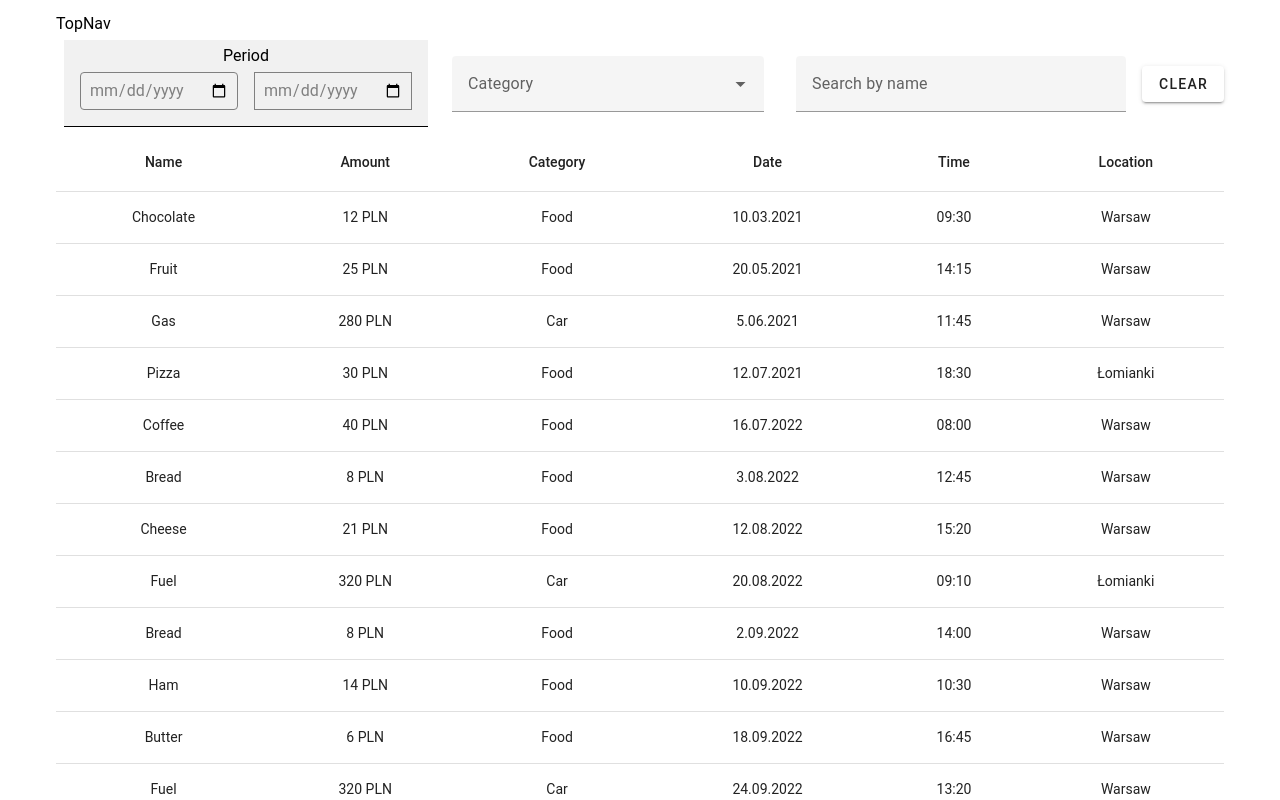
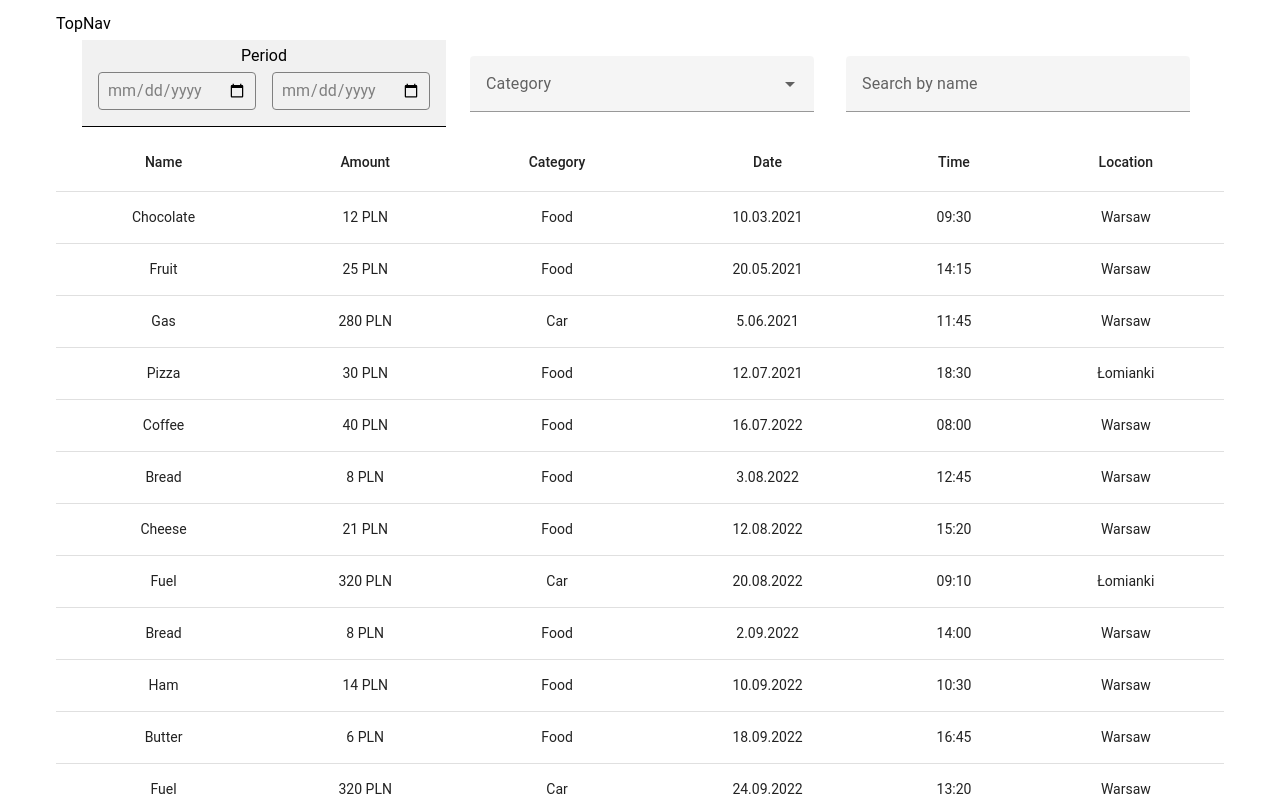
Before and after one commit to Jinpai666/expenses-viewer, a Vue app: page / in a window 1280 px wide. Shown: the top 800 px of the page. Built offline with nearby package versions, Linux system fonts and the light colour scheme.

Commit message:
style fixes

```diff
--- a/src/components/ExpensesTable.vue
+++ b/src/components/ExpensesTable.vue
@@ -1,30 +1,46 @@
 <template>
   <div>
     <div>
-      <v-form class="filters d-md-flex align-center justify-center">
-        <div class="filters__date-picker w-auto ma-2 pa-2 rounded-tse">
+      <v-form
+        class="filters d-md-flex align-center justify-center"
+      >
+        <div class="position-relative filters__date-picker w-auto ma-2 pa-2 rounded-tse">
           <div class="text-center">Period</div>
           <label>
             <span class="d-flex flex-wrap align-center justify-center">
-              <input class="ma-2 pa-2 rounded filters__date" type="date" v-model="startDate" />
-              <input class="ma-2 pa-2 filters__date" type="date" v-model="endDate" /></span
+              <input
+                class="ma-2 pa-2 rounded filters__date"
+                type="date"
+                v-model="startDate" />
+              <input
+                class="ma-2 pa-2 rounded filters__date"
+                type="date"
+                v-model="endDate" /></span
           ></label>
+          <v-btn
+            density="compact"
+            icon="mdi-close-circle"
+            class="position-absolute filters__button rounded-xl"
+            @click="clearDateFilters"
+            v-if="this.endDate || this.startDate"
+          ></v-btn>
         </div>
         <v-select
-            class=" w-auto  ma-2 pa-2"
+          class="w-auto ma-2 pa-2 filters__input"
           v-model="select"
           :items="['food', 'car']"
           label="Category"
+          clearable
         ></v-select>
         <v-text-field
-            class=" w-auto ma-2 pa-2"
+          class="w-auto ma-2 pa-2 filters__input"
           v-model="searchPhrase"
           :counter="20"
           label="Search by name"
           required
+          clearable
+
         ></v-text-field>
-        <v-btn @click="clearFilters">Clear</v-btn>
-
       </v-form>
       <v-table>
         <thead>
@@ -38,7 +54,11 @@
           </tr>
         </thead>
         <tbody>
-        <tr class="text-center" v-for="(item, idx) in filteredExpenses" :key="idx">
+          <tr
+            class="text-center"
+            v-for="(item, idx) in filteredExpenses"
+            :key="idx"
+          >
             <td>{{ formatString(item.name) }}</td>
             <td>{{ item.amount }} PLN</td>
             <td class="mobile-hidden">{{ formatString(item.category) }}</td>
@@ -52,9 +72,8 @@
   </div>
 </template>
 <style lang="scss">
-@import './expensesTable.scss';
-@import '@mdi/font/css/materialdesignicons.css';
-
+@import "./expensesTable.scss";
+@import "@mdi/font/css/materialdesignicons.css";
 </style>
 <script>
 import data from "../data/expenses.json";
@@ -72,26 +91,28 @@ export default {
       let filteredArray = this.expenses;
 
       if (this.select) {
-        filteredArray = filteredArray.filter(item => item.category === this.select);
+        filteredArray = filteredArray.filter(
+          (item) => item.category === this.select
+        );
       }
 
       if (this.searchPhrase) {
         const searchRegex = new RegExp(this.searchPhrase, "i");
-        filteredArray = filteredArray.filter(item => searchRegex.test(item.name));
+        filteredArray = filteredArray.filter((item) =>
+          searchRegex.test(item.name)
+        );
       }
 
       if (this.startDate) {
-        console.log(1)
+        console.log(1);
         filteredArray = filteredArray.filter(
-            item =>
-                new Date(item.date) >= new Date(this.startDate)
+          (item) => new Date(item.date) >= new Date(this.startDate)
         );
       }
       if (this.endDate) {
-        console.log(2)
+        console.log(2);
         filteredArray = filteredArray.filter(
-            item =>
-                new Date(item.date) <= new Date(this.endDate)
+          (item) => new Date(item.date) <= new Date(this.endDate)
         );
       }
 
@@ -106,9 +127,7 @@ export default {
       const formattedDate = new Date(date);
       return formattedDate.toLocaleDateString("pl");
     },
-    clearFilters() {
-      this.select = null;
-      this.searchPhrase = "";
+    clearDateFilters() {
       this.startDate = "";
       this.endDate = "";
     },
--- a/src/components/expensesTable.scss
+++ b/src/components/expensesTable.scss
@@ -6,25 +6,42 @@ th {
   &__date-picker {
     border-bottom: 1px solid black;
     background-color: #f1f1f1;
+    &:hover {
+      background-color: #dedede;
+    }
+    &:hover .filters__button {
+      opacity: 0.6;
+    }
   }
   &__date {
     color: #808080;
     background-color: #f1f1f1;
     border: 1px solid #808080;
   }
+  &__input {
+    max-width: 360px;
+  }
+  &__button {
+    top: 3px;
+    right: 3px;
+    height: 0 !important;
+    opacity: 0;
+  }
 }
-.v-input__details{
+.v-input__details {
   height: 0 !important;
   min-height: 0 !important;
   max-height: 0 !important;
   padding: 0 !important;
 }
-@media (max-width: 768px) {
-  .mobile-hidden {
+.mobile-hidden {
+  @media (max-width: 768px) {
     display: none;
   }
+}
 
-  table {
+table {
+  @media (max-width: 768px) {
     font-size: 14px;
   }
 }
```
Lines whose indentation alone changed are shown as unchanged.
